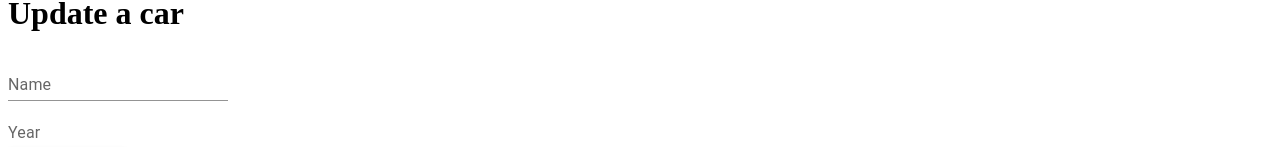
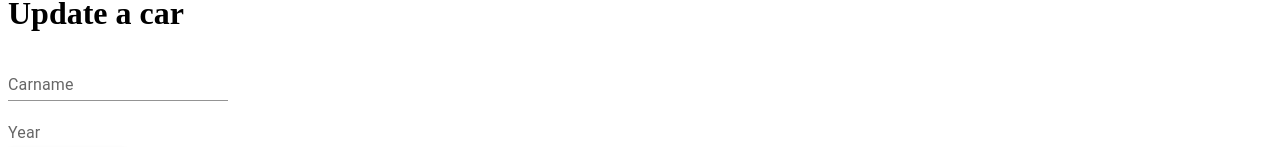
Before and after one commit to MaximilianNoethe/2024uK294_MaNoe_cars, a React (Vite) app in the folder uek294_cars-project/: page /update/1 in a window 1280 px wide. Shown: the part 152-299 px from the top of the page. Built offline with nearby package versions, Linux system fonts and the light colour scheme.

Commit message:
Update alert messages and labels

```diff
--- a/uek294_cars-project/src/components/Pages/EditCarPage.tsx
+++ b/uek294_cars-project/src/components/Pages/EditCarPage.tsx
@@ -30,7 +30,7 @@ function EditCarPage() {
   const updateOnClickHandler = async () => {
     try {
       await CarService().updateCar(carId, name, year);
-      alert("Updated car successful.")
+      alert("Updating car was successful.");
     } catch (error) {
       alert("Error updating a car");
     }
@@ -45,7 +45,7 @@ function EditCarPage() {
           <Typography>
             <TextField
               id="margin-normal"
-              label="Name"
+              label="Carname"
               value={name}
               onChange={(e) => setName(e.target.value)} // Rendered the whole site and checks if something changed, if so then it sets the new data
               variant="standard"
@@ -54,7 +54,6 @@ function EditCarPage() {
             <TextField
               id="margin-normal"
               label="Year"
-              // type="date"
               value={year}
               onChange={(e) => setYear(e.target.value)}
               variant="standard"
```
